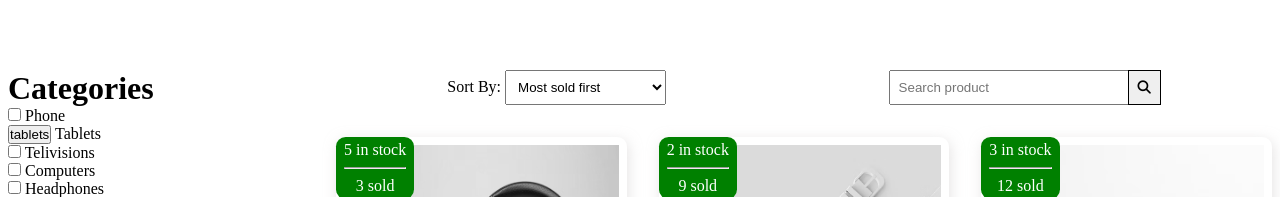
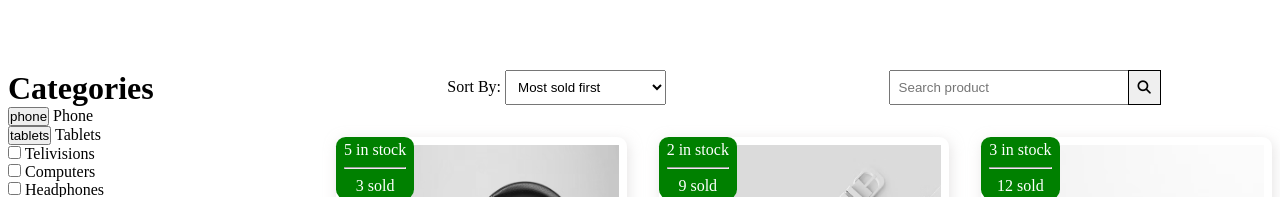
Before and after one commit to arafat-71/ecomerce-project, a plain HTML site: page index.html in a window 1280 px wide. Shown: the part 802-999 px from the top of the page. Drawn offline with Linux system fonts and the light colour scheme.

Commit message:
Update index.html

```diff
--- a/index.html
+++ b/index.html
@@ -96,7 +96,7 @@
           <ul class="list">
             <li class="list__item">
               <label for="phone">
-                <input type="checkbox" name="phone" id="phone" value="phone" />
+                <input type="button" name="phone" id="phone" value="phone" />
                 Phone
               </label>
             </li>
```
